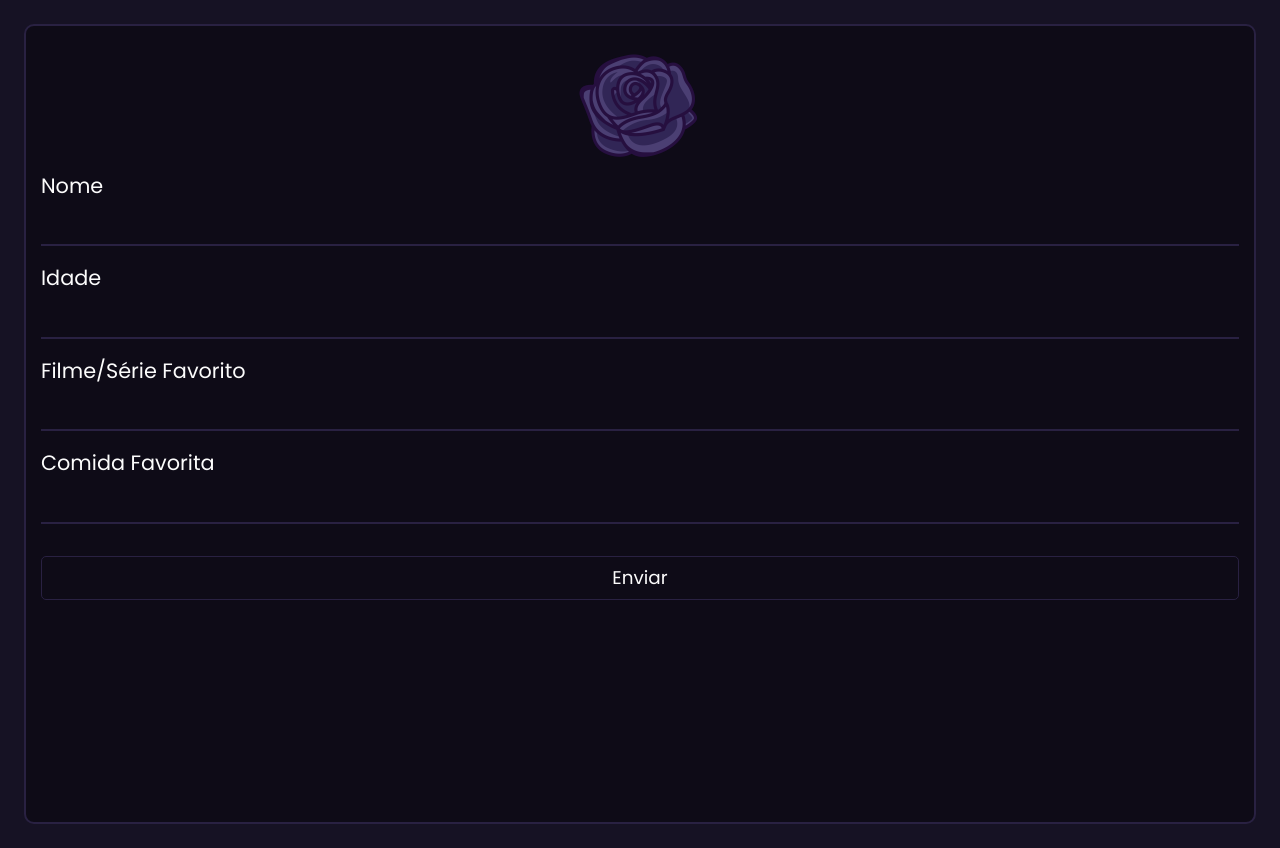
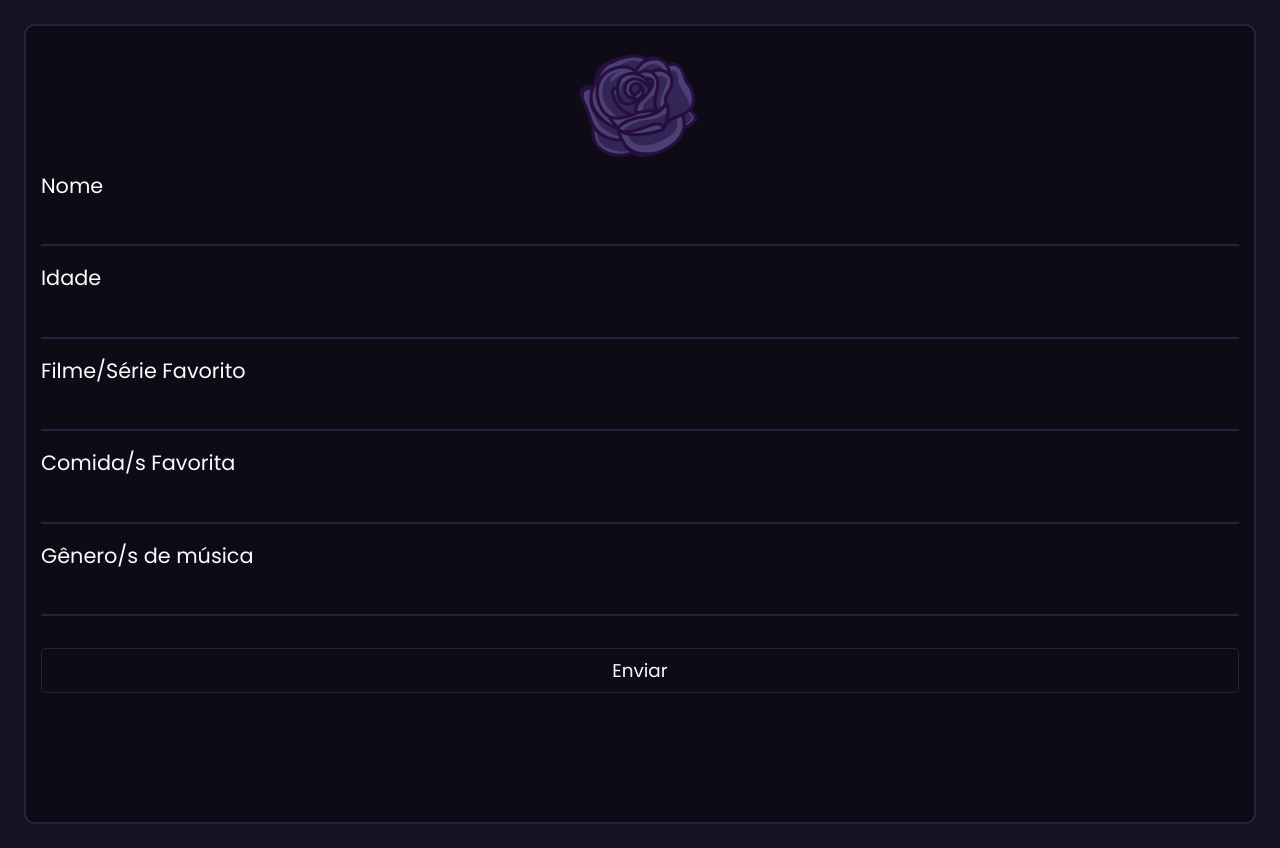
Before and after one commit to veidzj/purple-rose, a React (Vite) app: page / in a window 1280 px wide. Built offline with nearby package versions, Linux system fonts and the light colour scheme.

Commit message:
feat: add music genres input

```diff
--- a/src/App.tsx
+++ b/src/App.tsx
@@ -21,8 +21,11 @@ function App() {
           <label htmlFor='favorite-movie'>Filme/Série Favorito</label><br/>
           <input type='text' name='favorite-movie' />
 
-          <label htmlFor='favorite-food'>Comida Favorita</label><br/>
-          <input type='text' name='favorite-food' />
+          <label htmlFor='favorite-foods'>Comida/s Favorita</label><br/>
+          <input type='text' name='favorite-foods' />
+
+          <label htmlFor='music-genres'>Gênero/s de música</label><br/>
+          <input type='text' name='music-genres' />
 
           <button type='submit'>Enviar</button>
         </form>
```
